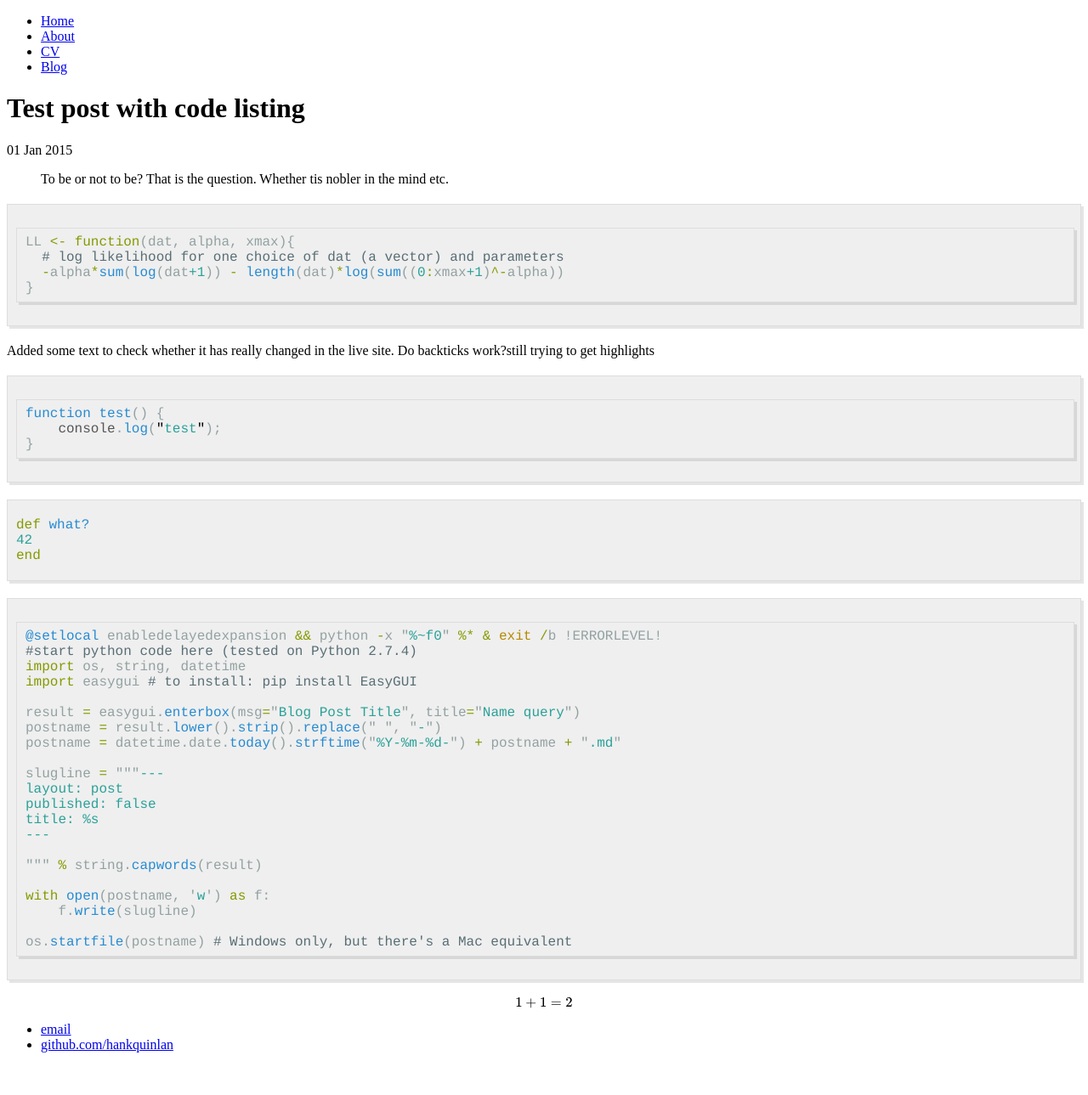
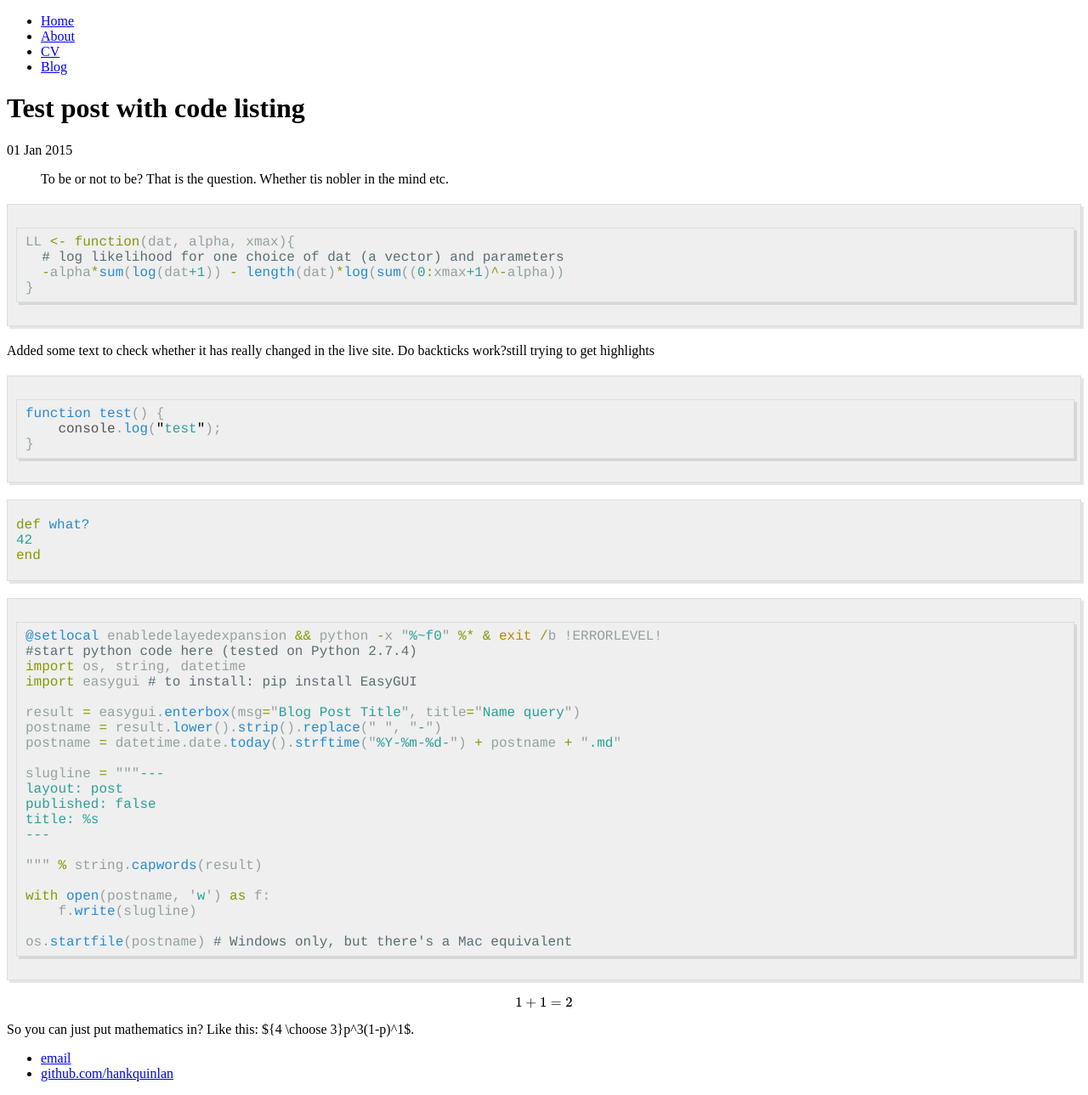
Before and after one commit to datascienceconfidential/datascienceconfidential.github.io, a Jekyll site: the page built from _posts/2015-01-01-blogpost.md, in a window 1280 px wide. Shown: the whole page at 85% size. Built offline with Jekyll 4.4.1, drawn with Linux system fonts in a browser that asks for light colours; formulas are drawn with MathJax 3; before the commit the page ends 1255 px from its top, so only the background shows below that.

Commit message:
Inline maths example

````diff
--- a/_posts/2015-01-01-blogpost.md
+++ b/_posts/2015-01-01-blogpost.md
@@ -57,3 +57,5 @@
 ```
 
 $$1+1=2$$
+
+So you can just put mathematics in? Like this: ${4 \choose 3}p^3(1-p)^1$.
````
